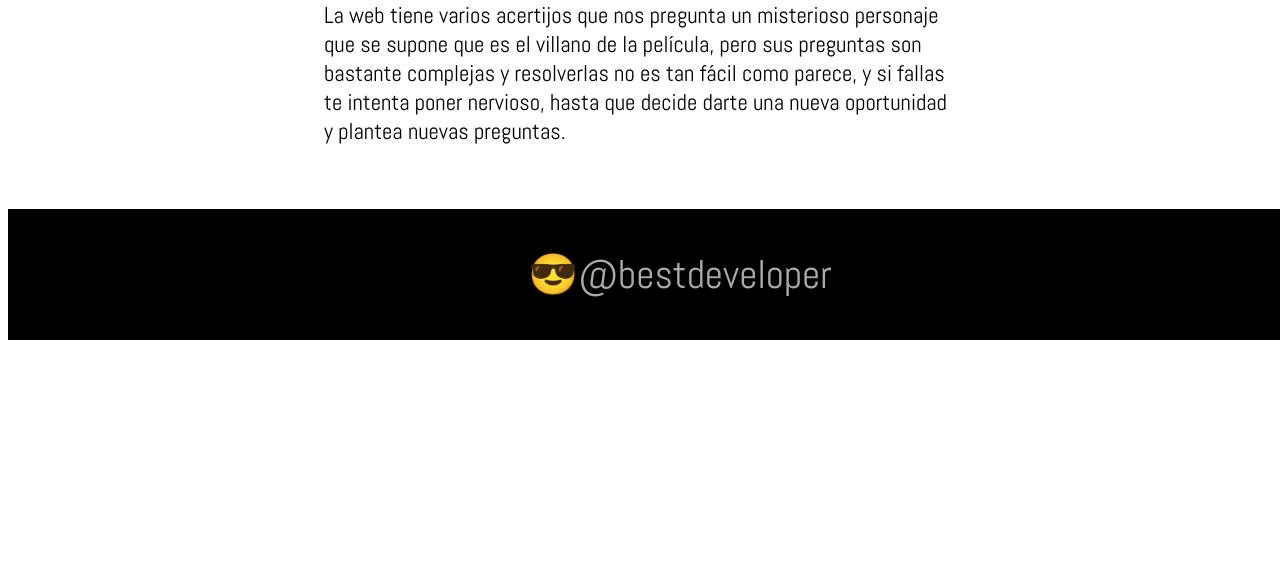
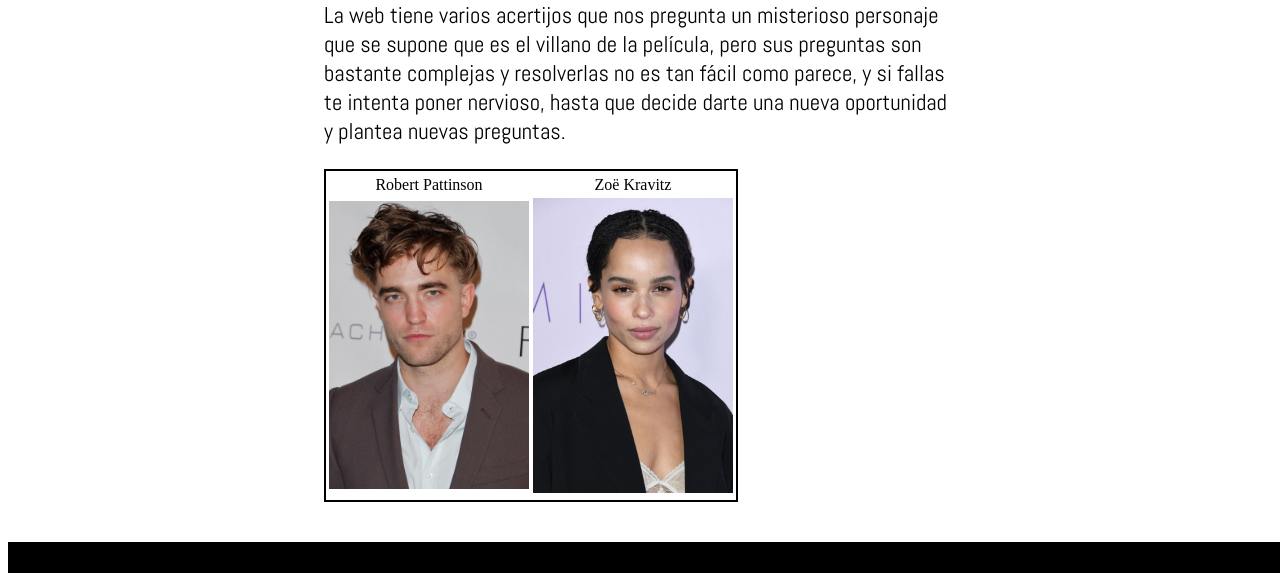
Before and after one commit to jesusfortea/2324_SMX2_M08_UF3_A1_ForteaJesus, a plain HTML site: page index.html in a window 1280 px wide. Shown: the part 2909-3482 px from the top of the page. Before the commit the page ends 3289 px from the top, so only its background shows below. Drawn offline with Linux system fonts and the light colour scheme.

Commit message:
Terminado

```diff
--- a/css/stylesheet.css
+++ b/css/stylesheet.css
@@ -83,6 +83,15 @@
     color: darkgrey;
 }
 
+#tabla{
+    border: 2px solid black;
+    text-align: center;
+}
+
+#imagen{
+    width: 200px;
+}
+
 @media screen and (max-width: 800px) {
 
     #encabezado{
--- a/index.html
+++ b/index.html
@@ -24,17 +24,21 @@
 
     <!-- Creamos una sección que englobe toda la web -->
     <section id="sección">
+
+        <!-- Crearemos cada artículo con su respectiva información -->
+        <!-- Encabezado -->
+
         <article style="display: flex;">
 
             <article id="espaciotit"></article>
 
-            <!-- Hacemos el encabezado (la fotografía más texto dentro) de la web, lo introducimos fuera de los artículos para que no se vea perjudicado por ellos -->
-            <!-- Añadimos un articulo para implementar la imagen de fondo -->
             <article id="encabezado">
                 <article class="espacio_encabezado"></article>
                     <p id="h1" class="estilo">'The Batman': la misteriosa escena post-créditos de la película de Matt Reeves esconde un nuevo enigma para los fans</p>
             </article>
         </article>
+
+        <!-- Primer Título -->
 
         <article style="display: flex;">
             <article class="espacio"></article>
@@ -46,16 +50,20 @@
             <article class="espacio"></article>
         </article>
 
+        <!-- Primer Párrafo -->
+
         <article style="display: flex;">
             <article class="espacio"></article>
 
             <article>
-                <p id="párrafo" class="estilo2"> <strong id="h1_pers">'The Batman'</strong>, la nueva película de Matt Reeves ofrece una versión nueva y más oscura del icónico superhéroe de DC en la que Robert Pattinson hace de un aún joven Bruce Wayne que ayuda a Jim Gordon (Jeffrey Wright) a resolver una serie de asesinatos en Ciudad Gótica a través de muchos acertijos para resolver el plan de Enigma, pero ¿Tiene escena post créditos la película?
+                <p id="párrafo" class="estilo2"> <a id="h1_pers" href="https://www.imdb.com/title/tt1877830/">'The Batman'</a>, la nueva película de Matt Reeves ofrece una versión nueva y más oscura del icónico superhéroe de DC en la que Robert Pattinson hace de un aún joven Bruce Wayne que ayuda a Jim Gordon (Jeffrey Wright) a resolver una serie de asesinatos en Ciudad Gótica a través de muchos acertijos para resolver el plan de Enigma, pero ¿Tiene escena post créditos la película?
                 </p>
             </article>
 
             <article class="espacio"></article>
         </article>
+
+        <!-- Video de youtube -->
 
         <article style="display: flex;">
             <article class="espacio"></article>
@@ -67,6 +75,7 @@
             <article class="espacio"></article>
         </article>
 
+       <!-- Segundo Título -->
 
         <article style="display: flex;">
             <article class="espacio"></article>
@@ -78,6 +87,8 @@
             <article class="espacio"></article>
         </article>
 
+        <!-- Segundo Párrafo -->
+
         <article style="display: flex;">
             <article class="espacio"></article>
 
@@ -87,6 +98,8 @@
 
             <article class="espacio"></article>
         </article>
+
+        <!-- Tercer Título -->
 
         <article style="display: flex;">
             <article class="espacio"></article>
@@ -98,6 +111,8 @@
             <article class="espacio"></article>
         </article>
 
+        <!-- Tercer Párrafo -->
+
         <article style="display: flex;">
             <article class="espacio"></article>
 
@@ -108,6 +123,8 @@
             <article class="espacio"></article>
         </article>
 
+        <!-- Primera Imágen -->
+
         <article style="display: flex;">
             <article class="espacio"></article>
 
@@ -117,6 +134,8 @@
 
             <article class="espacio"></article>
         </article>
+
+        <!-- Cuarto Párrafo -->
 
         <article style="display: flex;">
             <article class="espacio"></article>
@@ -129,6 +148,8 @@
             <article class="espacio"></article>
         </article>
 
+        <!-- Segunda Imágen -->
+
         <article style="display: flex;">
             <article class="espacio"></article>
 
@@ -138,6 +159,8 @@
 
             <article class="espacio"></article>
         </article>
+
+        <!-- Cuarto Título -->
 
         <article style="display: flex;">
             <article class="espacio"></article>
@@ -149,6 +172,8 @@
             <article class="espacio"></article>
         </article>
 
+        <!-- Quinto Párrafo -->
+
         <article style="display: flex;">
             <article class="espacio"></article>
 
@@ -158,6 +183,8 @@
 
             <article class="espacio"></article>
         </article>
+
+        <!-- Tercera Imágen -->
 
         <article style="display: flex;">
             <article class="espacio"></article>
@@ -169,6 +196,8 @@
             <article class="espacio"></article>
         </article>
 
+        <!-- Sexto Párrafo -->
+
         <article style="display: flex;">
             <article class="espacio"></article>
 
@@ -178,6 +207,33 @@
 
             <article class="espacio"></article>
         </article>
+
+        <!-- Tabla -->
+
+        <article style="display: flex;">
+            <article class="espacio"></article>
+
+            <article>
+                <table id="tabla">
+                    <tr>
+                        <tr>
+                            <td>Robert Pattinson</td>
+                            <td>Zoë Kravitz</td>
+                        </tr>
+                        <td>
+                            <img id="imagen" src="./Img/Actores/RobertPattinson.jpg" alt="No se ha podido cargar la imagen">
+                        </td>
+                        <td>
+                            <img id="imagen" src="./Img/Actores/ZoëKravitz.jpg" alt="No se ha podido cargar la imagen">
+                        </td>
+                    </tr>
+                </table>
+            </article>
+
+            <article class="espacio"></article>
+        </article>
+
+        <!-- Pie de página -->
 
         <footer>
             <article class="espacio"></article>
```
Also changed, not shown: Img/Actores/RobertPattinson.jpg (added), Img/Actores/ZoëKravitz.jpg (added).
